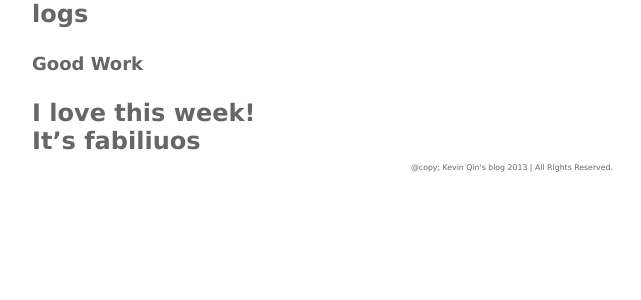
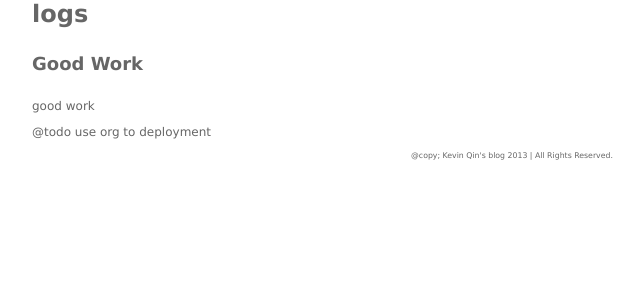
Before and after one commit to kevinqin/kevinqin.github.com, a Jekyll site: the page built from _posts/2013-05-03-good-work.md, in a window 1280 px wide. Shown: the top 300 px of the page, without its empty margins (128-769 px from the left). Built offline with Jekyll 4.4.1, drawn with Linux system fonts in a browser that asks for light colours.

Commit message:
remove tags

```diff
--- a/_posts/2013-05-03-good-work.md
+++ b/_posts/2013-05-03-good-work.md
@@ -2,6 +2,6 @@
 layout: default
 ---
 
-# I love this week!
+good work
 
-# It's fabiliuos
+@todo use org to deployment
```
